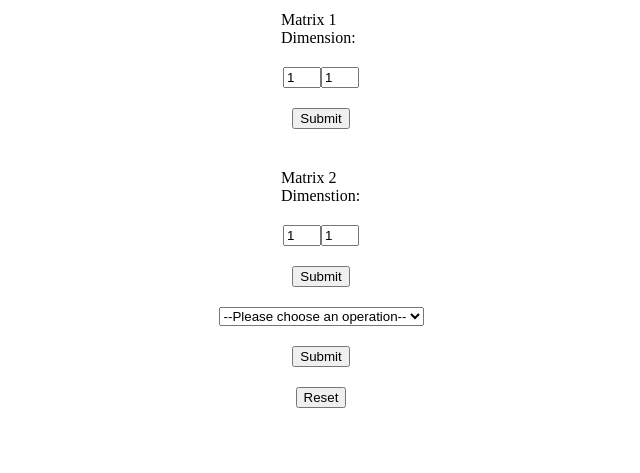
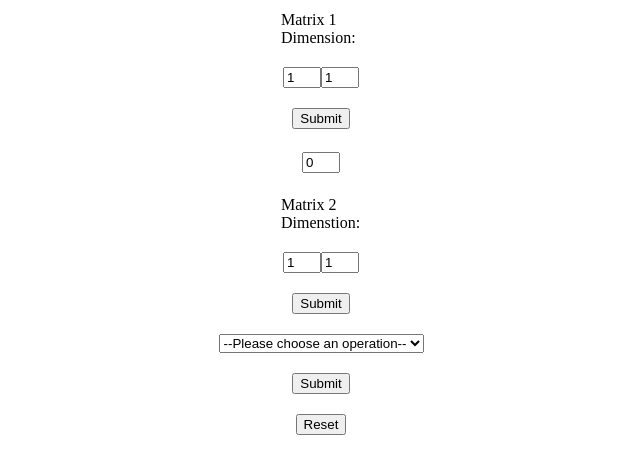
Before and after one commit to emmanuel-sp/Matrix-Calculator, a website: page public/index.html in a window 1280 px wide. Shown: the part 87-560 px from the top of the page, without its empty margins (319-959 px from the left). Drawn offline with Linux system fonts and the light colour scheme.

Commit message:
made Matrix1 table

```diff
--- a/public/index.html
+++ b/public/index.html
@@ -19,6 +19,14 @@
         </div>
         <input type="submit">
         <div class="calc">
+
+            <table id="MatrixA">
+                <tr>
+                    <td>
+                        <input class="cell" type="text" value="0">
+                    </td>
+                </tr>
+            </table>
 
         </div>
         <p>Matrix 2 Dimenstion: <span id="span"></span></p>
```
